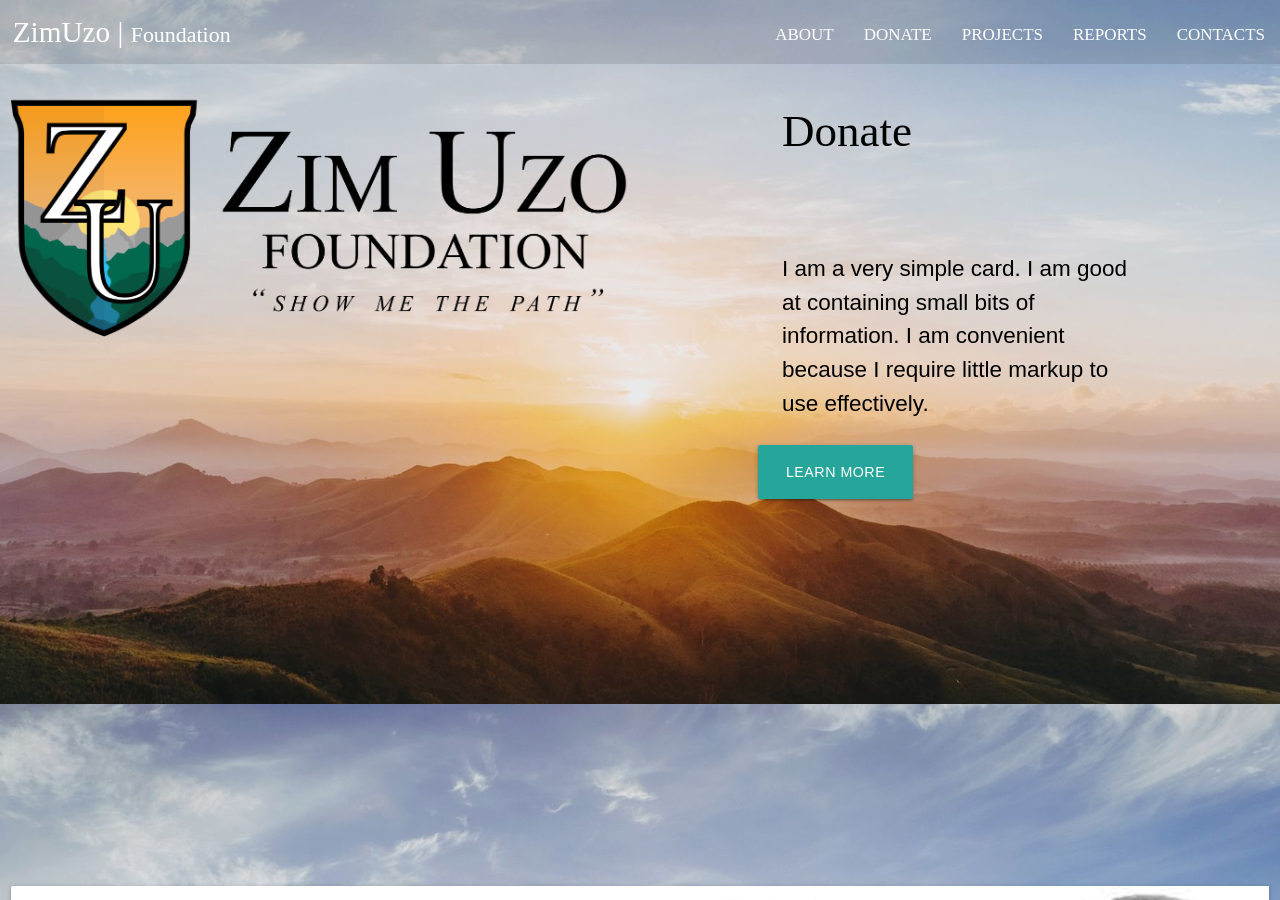
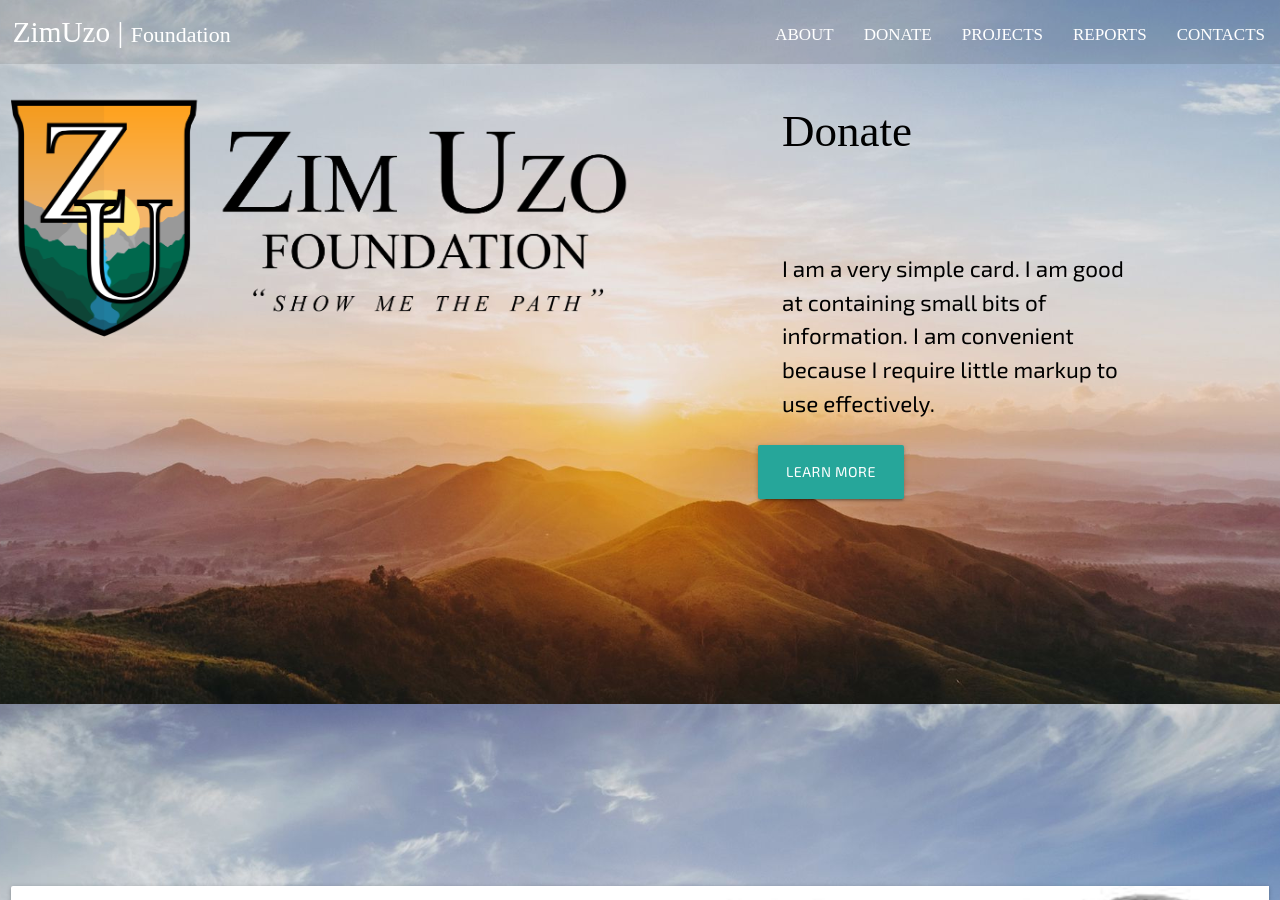
Before and after one commit to ENEIV/ZimUzo, a Jekyll site: the page built from index.md, in a window 1280 px wide and 900 px high, scrolled down 196 px. Built offline with Jekyll 4.4.1, drawn with Linux system fonts in a browser that asks for light colours.

Commit message:
Added Exo 2 font and smallcaps

```diff
--- a/assets/css/style.css
+++ b/assets/css/style.css
@@ -1,7 +1,8 @@
 
 /* BASE STYLING */
 html {
-  font-family: sans-serif;
+  font-family: 'Exo 2', sans-serif;
+  font-variant: smallcaps;
 }
 
 body {
```
